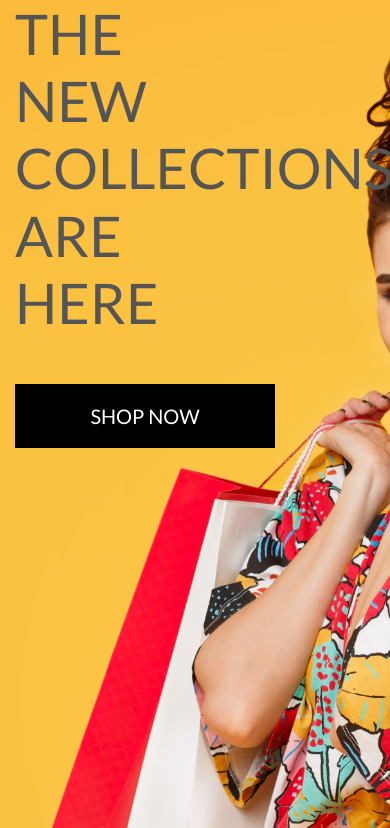
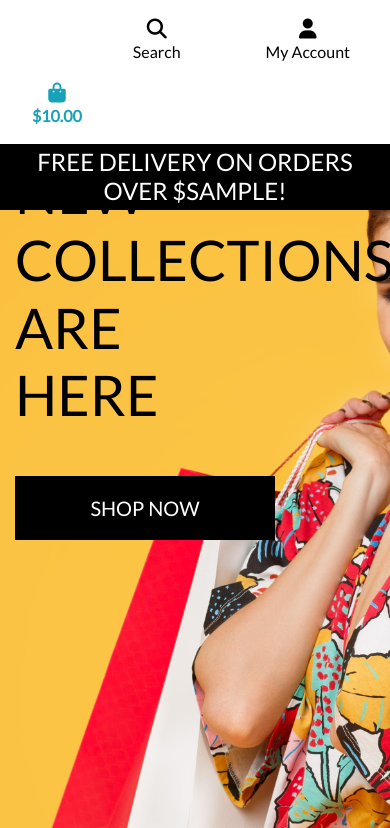
Before and after one commit to fdeboo/boutique_ado_v1, a Django app: template home/templates/home/index.html in a window 390 px wide. Shown: the top 828 px of the page. Run offline with Django 3.2, Linux system fonts and the light colour scheme; the template is opened without the code that fills it: most values are stand-ins (such as "Sample title", 1, 10 or a date in 2020); some libraries are stand-ins or nearby versions.

Commit message:
Added mobile header and main navbar

```diff
--- a/home/templates/home/index.html
+++ b/home/templates/home/index.html
@@ -12,8 +12,8 @@
 {% block content %}
     <div class="container h-100">
         <div class="row h-100">
-            <div class="col-7 col-md-6">
-                <h1 class="display-4 logo-font text-block">
+            <div class="col-7 col-md-6 my-auto">
+                <h1 class="display-4 logo-font text-black">
                     The new collections are here
                 </h1>
                 <div class="my-5">
--- /dev/null
+++ b/home/templates/includes/main-nav.html
@@ -0,0 +1,51 @@
+<div class="collapse navbar-collapse" id="main-nav">
+    <ul class="navbar-nav w-auto mx-auto">
+
+        <li class="nav-item dropdown">
+            <a href="#" class="logo-font font-weight-bold nav-link text-black mr-5" id="all-products-link" data-toggle="dropdown" aria-haspopup="true" aria-expanded="false">
+                All Products
+            </a>
+            <div class="dropdown-menu border-0" aria-labelledby="all-products-link">
+                <a href="#" class="dropdown-item">By Price</a>
+                <a href="#" class="dropdown-item">By Rating</a>
+                <a href="#" class="dropdown-item">By Category</a>
+                <a href="#" class="dropdown-item">All Products</a>
+            </div>
+        </li>
+
+        <li class="nav-item dropdown">
+            <a href="#" class="logo-font font-weight-bold nav-link text-black mr-5" id="clothing-link" data-toggle="dropdown" aria-haspopup="true" aria-expanded="false">
+                Clothing
+            </a>
+            <div class="dropdown-menu border-0" aria-labelledby="clothing-link">
+                <a href="#" class="dropdown-item">Activewear</a>
+                <a href="#" class="dropdown-item">Jeans</a>
+                <a href="#" class="dropdown-item">Shirts</a>
+                <a href="#" class="dropdown-item">All Clothing</a>
+            </div>
+        </li>
+
+        <li class="nav-item dropdown">
+            <a href="#" class="logo-font font-weight-bold nav-link text-black mr-5" id="homeware-link" data-toggle="dropdown" aria-haspopup="true" aria-expanded="false">
+                Homeware
+            </a>
+            <div class="dropdown-menu border-0" aria-labelledby="homeware-link">
+                <a href="#" class="dropdown-item">Bed &amp; Bath</a>
+                <a href="#" class="dropdown-item">Kitchen &amp; Dining</a>
+                <a href="#" class="dropdown-item">All Homeware</a>
+            </div>
+        </li>
+
+        <li class="nav-item dropdown">
+            <a href="#" class="logo-font font-weight-bold nav-link text-black mr-5" id="specials-link" data-toggle="dropdown" aria-haspopup="true" aria-expanded="false">
+                Special Offers
+            </a>
+            <div class="dropdown-menu border-0" aria-labelledby="specials-link">
+                <a href="#" class="dropdown-item">New Arrivals</a>
+                <a href="#" class="dropdown-item">Deals</a>
+                <a href="#" class="dropdown-item">Clearance</a>
+                <a href="#" class="dropdown-item">All Specials</a>
+            </div>
+        </li>
+    </ul>
+</div>
--- /dev/null
+++ b/home/templates/includes/mobile-top-header.html
@@ -0,0 +1,56 @@
+<li class="list-inline-item">
+    <a href="#" class="text-black nav-link d-block d-lg-none" id="mobile-search" data-toggle="dropdown" aria-haspopup="true" aria-expanded="false">
+        <div class="text-center">
+            <div><i class="fas fa-search fa-lg"></i></div>
+            <p class="my-0">Search</p>
+        </div>
+    </a>
+    <div class="dropdown-menu border-0 w-100 p-3 rounded-0 my-0" aria-labelledby="mobile-search">
+        <form class="form" method="GET" action="">
+            <div class="input-group w-100">
+                <input type="text" class="form-control border border-black rounded-0" name="q" placeholder="Seacrh our site">
+                <div class="input-group-append">
+                    <button class="form-control btn btn-black border border-black rounded-0" type="submit">
+                        <span class="icon">
+                            <i class="fas fa-search"></i>
+                        </span>
+                    </button>
+                </div>
+            </div>
+        </form>
+    </div>
+</li>
+<li class="list-inline-item dropdown">
+    <a class="text-black nav-link d-block d-lg-none" href="#" id="user-options" data-toggle="dropdown" aria-haspopup="true" aria-expanded="false">
+        <div class="text-center">
+            <div><i class="fas fa-user fa-lg"></i></div>
+            <p class="my-0">My Account</p>
+        </div>
+    </a>
+    <div class="dropdown-menu border-0" aria-labelledby="user-options">
+        {% if request.user.is_authenticated %}
+            {% if request.user.is_superuser %}
+                <a href="{% url 'account_logout' %}" class="dropdown-item">Product Management</a>
+            {% endif %}
+            <a href="" class="dropdown-item">My Profile</a>
+            <a href="{% url "account_logout" %}" class="dropdown-item">Logout</a>
+        {% else %}
+            <a href="{% url "account_signup" %}" class="dropdown-item">Register</a>
+            <a href="{% url "account_login" %}" class="dropdown-item">Login</a>
+        {% endif %}
+    </div>
+</li>
+<li class="list-inline-item">
+    <a href="" class="{% if grand_total %}text-info font-weight-bold{% else %}text-black{% endif %} nav-link d-block d-lg-none">
+        <div class="text-center">
+            <div><i class="fas fa-shopping-bag fa-lg"></i></div>
+            <p class="my-0">
+                {% if grand_total %}
+                    ${{ grand_total|floatformat:2 }}
+                {% else %}
+                    $0.00
+                {% endif %}
+            </p>
+        </div>
+    </a>
+</li>
--- a/static/css/base.css
+++ b/static/css/base.css
@@ -56,6 +56,9 @@ body {
     border: 1px solid black !important;
 }
 
+.bg-black{
+    background: #000 !important;
+}
 /*------------------------------ Media Queries */
 
 @media (min-width: 1200px) {
--- a/templates/base.html
+++ b/templates/base.html
@@ -93,6 +93,20 @@
                 </ul>
             </div>
         </div>
+        <div class="row bg-white">
+            <nav class="navbar navbar-expand-lg nabar-light w-100">
+                <button class="navbar-toggler" type="button" data-toggle="collapse" data-target="#main-nav" aria-controls="main-nav" aria-expanded="false" aria-label="Toggle navigation">
+                    <span class="navbar-toggler-icon"></span>
+                </button>
+                {% include 'includes/mobile-top-header.html' %}
+                {% include 'includes/main-nav.html' %}
+            </nav>
+        </div>
+        <div id="delivery-banner" class="row text-center">
+            <div class="col bg-black text-white">
+                <h4 class="logo-font my-1">Free delivery on orders over ${{ free_shipping_threshold }}!</h4>
+            </div>
+        </div>
     </header>
 
     {% if messages %}
```
